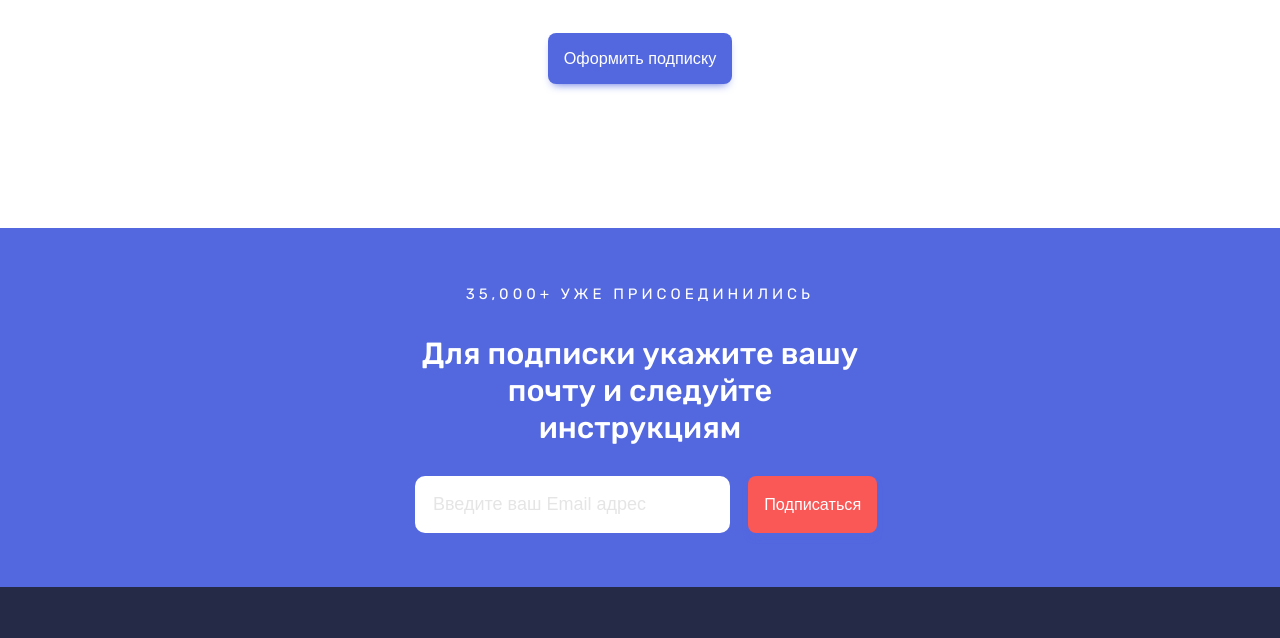
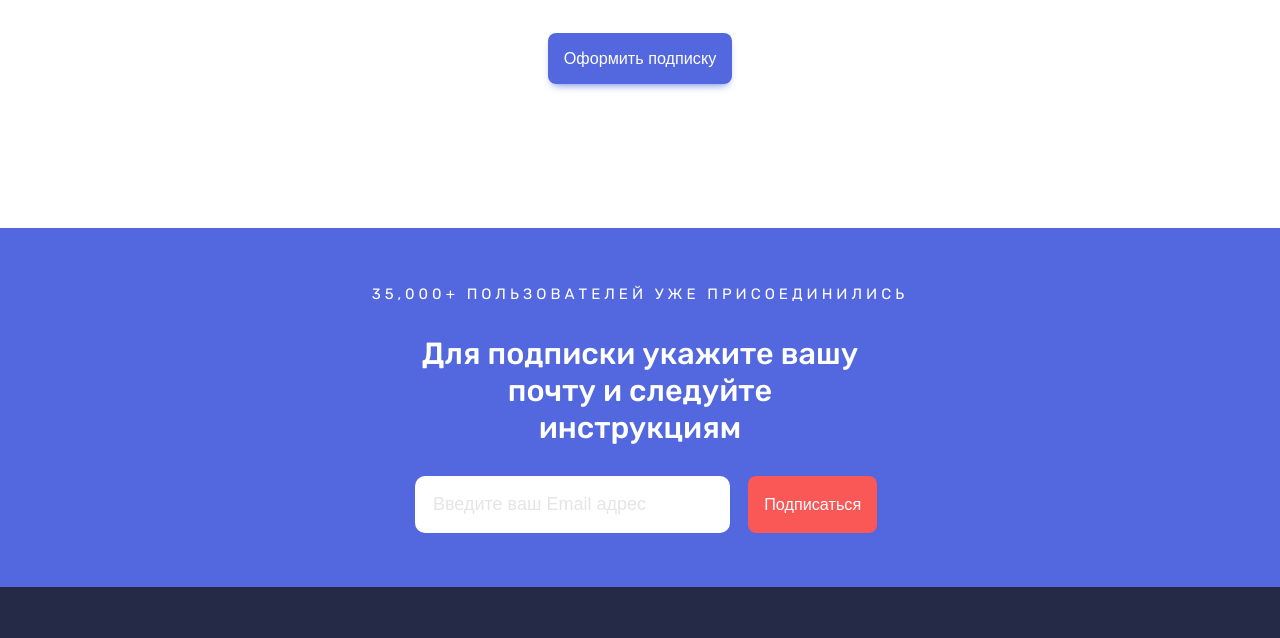
Before and after one commit to girls-ryadom/bookmark, a plain HTML site: page index.html in a window 1280 px wide. Shown: the part 3018-3656 px from the top of the page. Drawn offline with Linux system fonts and the light colour scheme.

Commit message:
Update index.html

```diff
--- a/index.html
+++ b/index.html
@@ -246,7 +246,7 @@
   </section>
   <section class="join" id="podpiska">
     <div class="u-wrapper">
-      <small>35,000+ уже присоединились</small>
+      <small>35,000+ пользователей уже присоединились</small>
       <h4 class="u-h4">Для подписки укажите вашу почту и следуйте инструкциям</h4>
       <form action="" class="form">
         <input placeholder="Введите ваш Email адрес" type="text" class="form-input">
```
